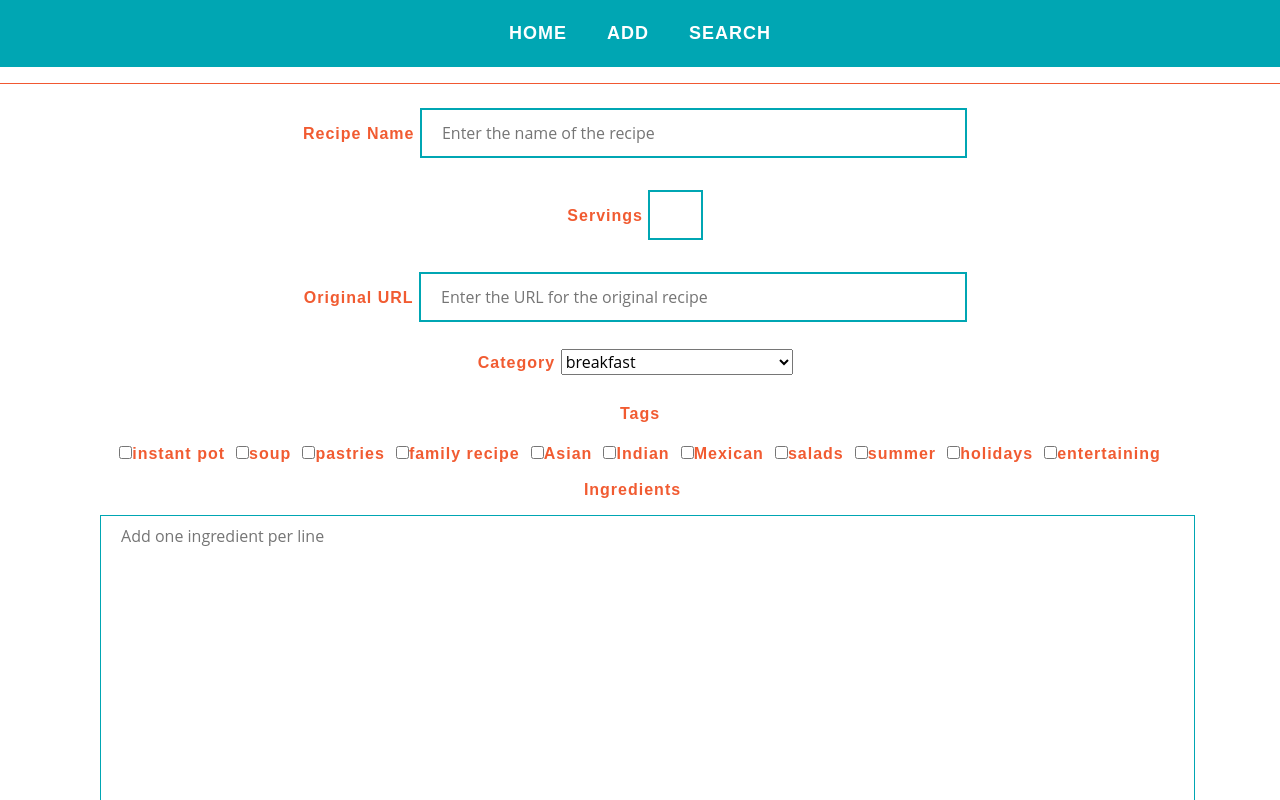
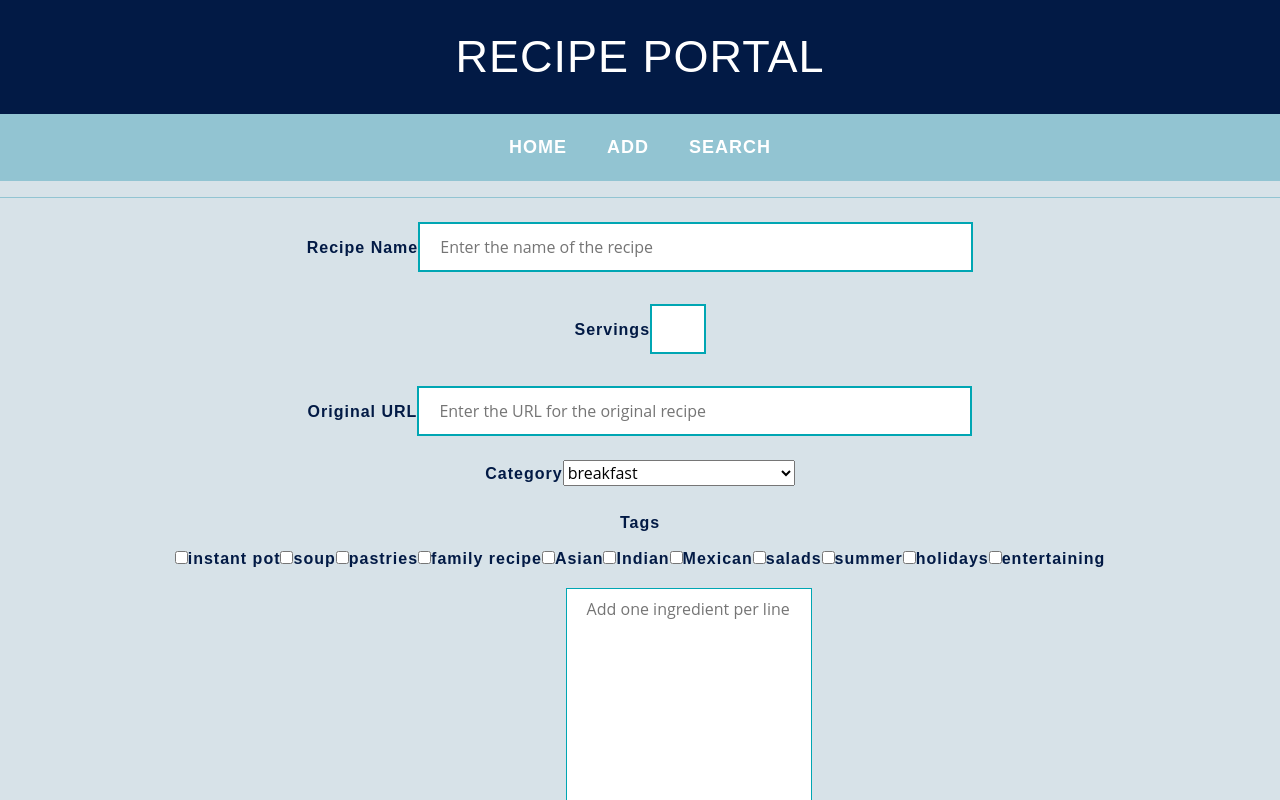
Before and after one commit to pamkadams/recip2K, a React (Create React App) app in the folder front_end/: page /add in a window 1280 px wide. Shown: the top 800 px of the page. Built offline with nearby package versions, Linux system fonts and the light colour scheme.

Commit message:
front-end but back end search

```diff
--- a/front_end/src/App.css
+++ b/front_end/src/App.css
@@ -3,6 +3,7 @@ body {
   text-align: center;
   margin: 0;
   text-decoration: none;
+  background-color: #d7e2e8;
 }
 
 h1 {
@@ -16,7 +17,7 @@ h1 {
 }
 h3 {
   font-family: "Raleway", sans-serif;
-  color: #ffffff;
+  color: #021a45;
   letter-spacing: 1px;
   font-weight: 400;
   font-size: 18px;
@@ -25,7 +26,7 @@ h3 {
 legend,
 h2 {
   font-family: "Raleway", sans-serif;
-  color: #00a6b3;
+  color: #92c4d2;
   letter-spacing: 1px;
   font-weight: 600;
   font-size: 20px;
@@ -34,16 +35,16 @@ h2 {
 
 label {
   font-family: "Raleway", sans-serif;
-  color: #f15b31;
+  color: #021a45;
   letter-spacing: 1px;
   font-weight: 600;
   font-size: 16px;
   text-align: left;
-  margin: 0.5%;
 }
 
 input[type="text"] {
   width: 50%;
+  text-align: left;
 }
 
 input[type="number"] {
@@ -71,14 +72,14 @@ p {
 }
 
 header {
-  background-color: #f15b31;
+  background-color: #021a45;
   color: #ffffff;
   padding: 30px 20px;
   text-align: center;
 }
 
 nav {
-  background-color: #00a6b3;
+  background-color: #92c4d2;
   color: #ffffff;
   padding: 20px;
 }
@@ -109,7 +110,7 @@ footer {
   color: #ffffff;
   text-transform: uppercase;
   padding: 0 20px;
-  background-color: #0d2c40;
+  background-color: #021a45;
   font-size: 14px;
   letter-spacing: 0.08em;
   font-weight: 500;
@@ -135,7 +136,7 @@ footer {
 }
 
 .name {
-  color: #f15831;
+  color: #021a45;
   font-weight: 700;
 }
 ul.ingredients {
@@ -149,48 +150,22 @@ ul.ingredients {
   text-align: left;
 }
 .source {
-  color: #00a6b3;
+  color: #92c4d2;
   display: block;
   text-align: left;
   font-weight: 300;
 }
 h3 {
   text-transform: uppercase;
-  color: #00a6b3;
+  color: #021a45;
   font-weight: 600;
   text-align: left;
 }
 hr {
-  border-color: #f15831;
+  border-color: #92c4d2;
   font-weight: 600;
 }
-.form-checkbox {
-  margin: 10px;
+
+.ingredients {
+  white-space: pre-line;
 }
-.form-group {
-  display: block;
-  padding-left: 15px;
-  text-indent: -15px;
-}
-input {
-  color: #00a6b3;
-}
-
-textarea {
-  display: block;
-  color: #00a6b3;
-  width: 100%;
-  -webkit-box-sizing: border-box;
-  -moz-box-sizing: border-box;
-  box-sizing: border-box;
-}
-#custom-checkbox:before {
-  color: #fff;
-  border-color: #00a6b3;
-  background-color: #00a6b3;
-}
-
-/* Checkbox border radius */
-.custom-checkbox .custom-control-label::before {
-  border-radius: 0.25rem;
-}
--- a/front_end/src/components/Header.js
+++ b/front_end/src/components/Header.js
@@ -2,6 +2,10 @@ import React, { Component } from "react";
 import { NavLink } from "react-router-dom";
 function Header() {
   return (
+    <div>
+      <header>
+        <h1>Recipe Portal</h1>
+      </header>
       <nav>
         <NavLink exact activeClassName="active" to="/">
           Home
@@ -13,6 +17,7 @@ function Header() {
           Search
         </NavLink>
       </nav>
+    </div>
   );
 }
 
--- a/front_end/src/components/Recipe.js
+++ b/front_end/src/components/Recipe.js
@@ -28,15 +28,9 @@ class Recipe extends Component {
           />
         ) : (
           <div>
-            <img
-              id="recipe_chevron"
-              src="../images/recipe_chevron_orange.png"
-              title="recipe icon"
-              height="15%"
-              width="15%"
-            />
+            <hr></hr>
             <h3>{recipe.recipeName}</h3>
-            <h4>ingredients</h4>
+            <h4 className="ingredients">ingredients</h4>
             <p>{recipe.ingredients}</p>
             <h4>instructions</h4>
             <p>{recipe.instructions}</p>
--- a/front_end/src/components/Search.js
+++ b/front_end/src/components/Search.js
@@ -101,8 +101,8 @@ class Search extends React.Component {
     if (this.state.keyword.length > 0)
       searchStringArray = [...searchStringArray, this.state.keyword];
     let str = searchStringArray.join("");
-    if (this.state.tags.length > 0 && str.length > 0) tagString = "&tag=";
-    if (this.state.tags.length > 0 && str.length === 0) tagString = "tag=";
+    if (this.state.tags.length > 0 && str.length > 0) tagString = "&tags=";
+    if (this.state.tags.length > 0 && str.length === 0) tagString = "tags=";
     if (this.state.tags.length > 0) {
       this.state.tags.map(tag => {
         tagString += `${tag},`;
@@ -127,8 +127,7 @@ class Search extends React.Component {
 
   handleClearForm(e) {
     e.preventDefault();
-    const form = document.getElementById("search-field-form");
-    form.reset();
+
     this.setState({
       keyword: "",
       category: "",
@@ -167,8 +166,10 @@ class Search extends React.Component {
           <h1>What do you want to cook today? </h1>
         </div>
 
-        <form className="form-group" id="search-field-form">
+        <div className="form-group">
           <label htmlFor="search" className="form-label">
+            {/* <form className="form-group" id="search-field-form">
+          <label htmlFor="search" className="form-label"> */}
             KEYWORD SEARCH
           </label>
           <input
@@ -219,7 +220,8 @@ class Search extends React.Component {
           <button onClick={this.searchKeyword}>Search</button>
 
           <button onClick={this.handleClearForm}>Reset Search</button>
-        </form>
+          {/* </form> */}
+        </div>
         <Recipes
           recipes={this.state.recipes}
           handleDelete={this.handleDelete}
```
Also changed, not shown: 1 other file (tests, documents, lock files or other folders). Lines whose indentation alone changed are shown as unchanged.
